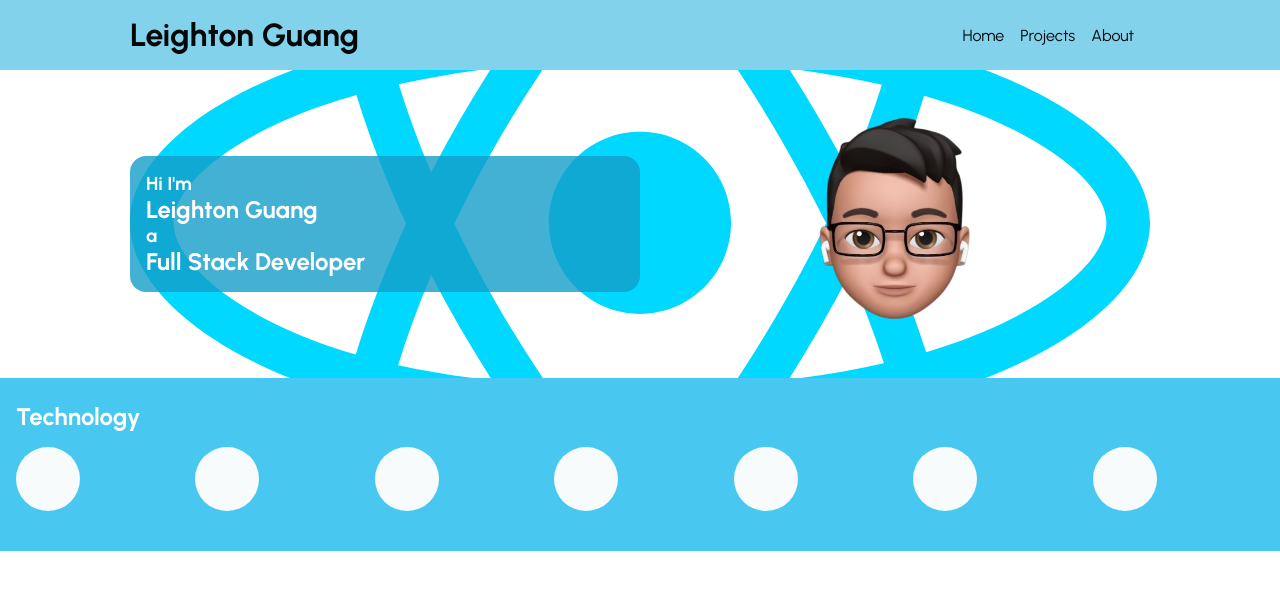
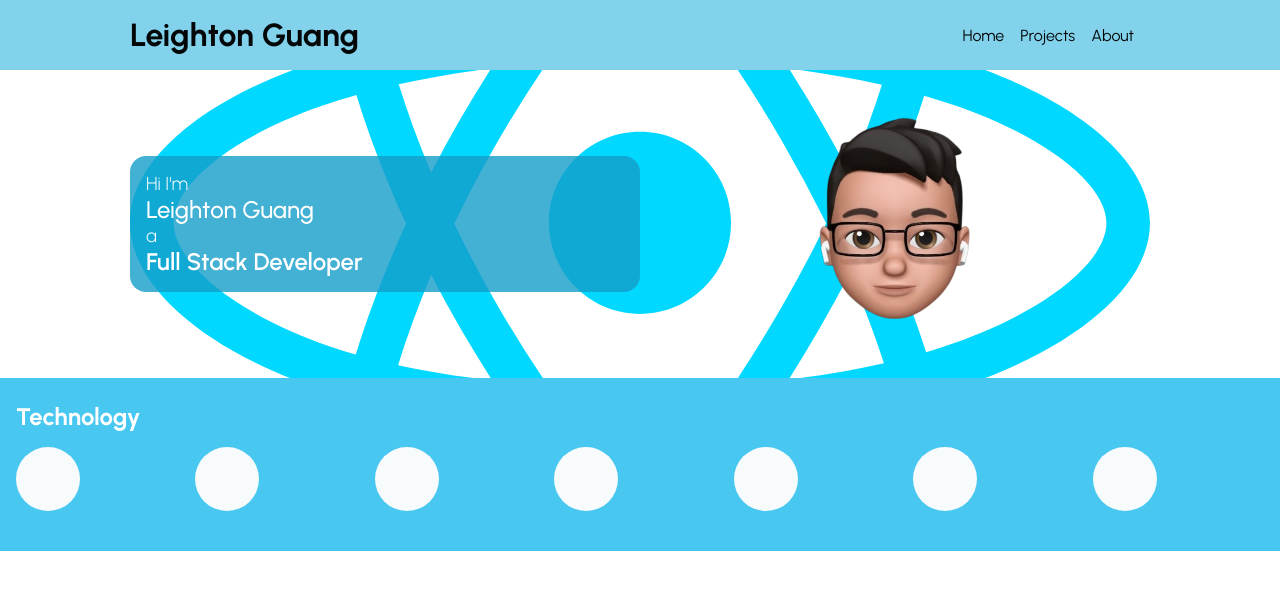
Before and after one commit to LeightonGuang/LeightonGuang, a React (Vite) app: page / in a window 1280 px wide. Shown: the top 590 px of the page. Built offline with nearby package versions, Linux system fonts and the light colour scheme.

Commit message:
fix: font weight for hero section

```diff
--- a/src/components/Hero/Hero.scss
+++ b/src/components/Hero/Hero.scss
@@ -35,16 +35,20 @@
     border-radius: 1rem;
   }
 
+  &__greeting {
+    font-weight: 300;
+  }
+  &__name {
+    font-weight: 500;
+  }
+  &__title {
+    font-weight: 600;
+  }
+
   &__container-right {
     width: 50%;
     text-align: center;
     justify-content: center;
-  }
-  &__greeting {
-  }
-  &__name {
-  }
-  &__title {
   }
   &__memoji {
     width: 10rem;
```
